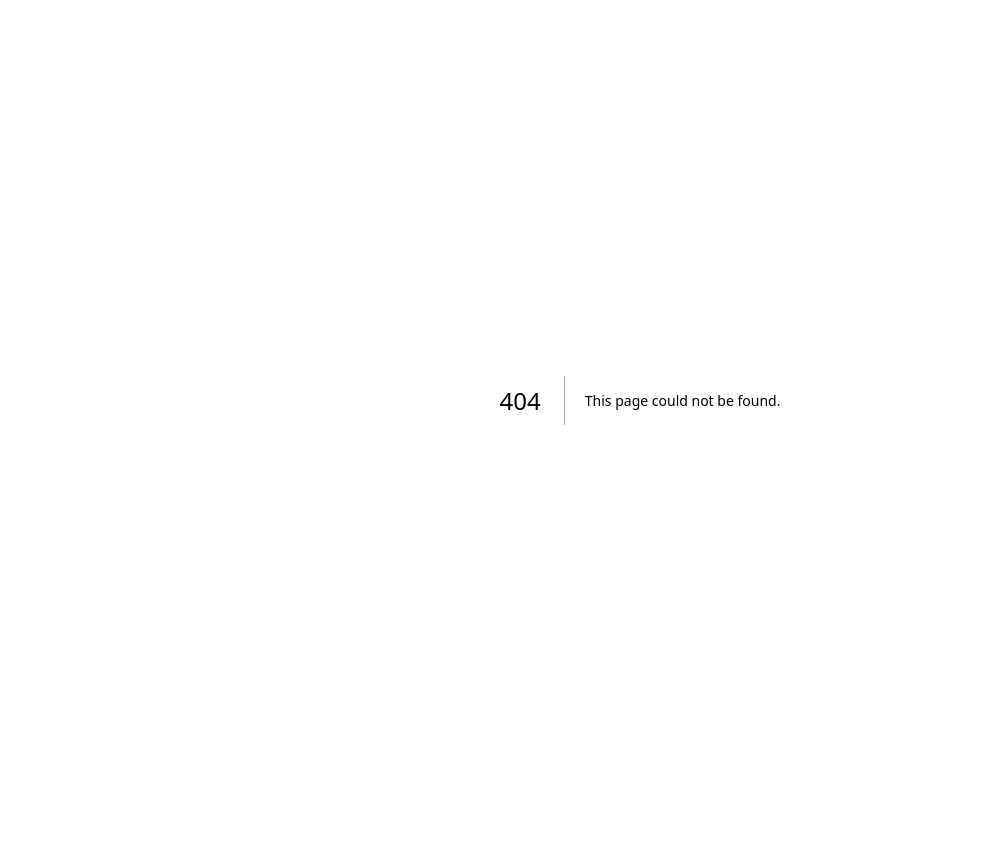
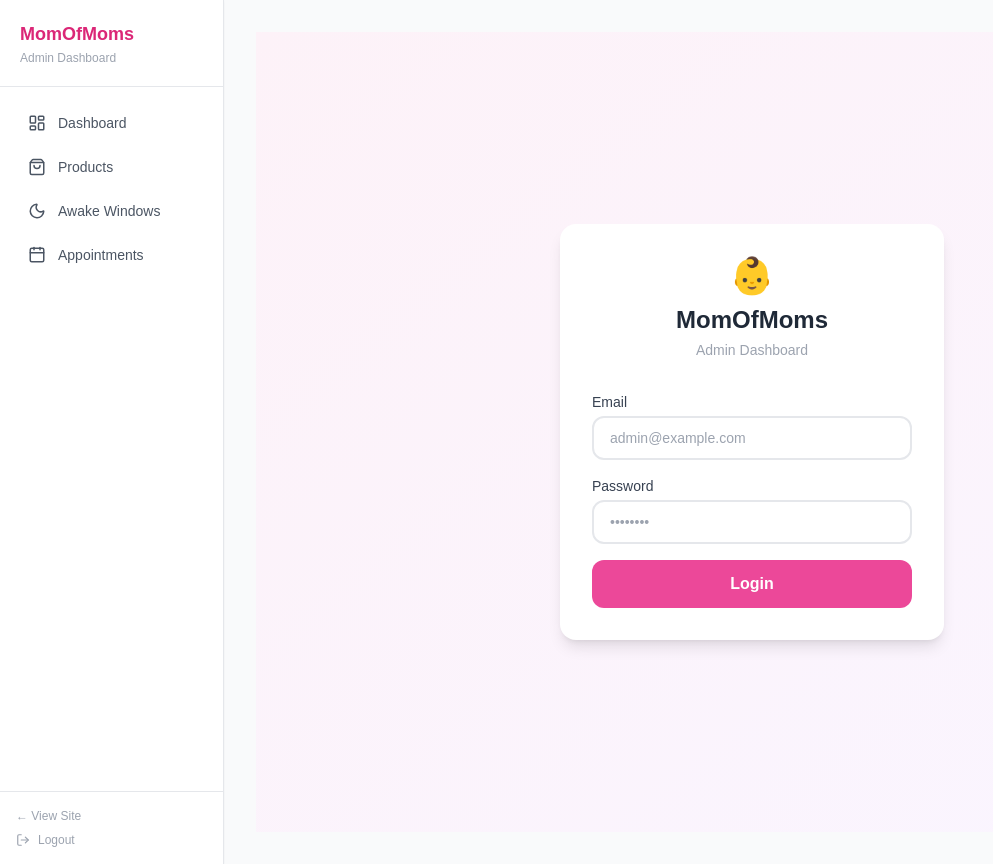
Before and after one commit to ibrahiimalk/momofmoms, a Next.js app: page /admin/login in a window 1280 px wide. Before the commit this address had no page. Shown: the whole page, without its empty margins (0-993 px from the left). Before the commit the page ends 800 px from the top, so only its background shows below. Built offline with nearby package versions, Linux system fonts and the light colour scheme; no server answers.

Commit message:
Add admin login with Supabase Auth + fix RLS policies for authenticated role

```diff
--- /dev/null
+++ b/src/app/admin/LogoutButton.tsx
@@ -0,0 +1,29 @@
+'use client';
+import { createBrowserClient } from '@supabase/ssr';
+import { useRouter } from 'next/navigation';
+import { LogOut } from 'lucide-react';
+
+const supabase = createBrowserClient(
+  process.env.NEXT_PUBLIC_SUPABASE_URL!,
+  process.env.NEXT_PUBLIC_SUPABASE_ANON_KEY!
+);
+
+export default function LogoutButton() {
+  const router = useRouter();
+
+  const handleLogout = async () => {
+    await supabase.auth.signOut();
+    router.push('/admin/login');
+    router.refresh();
+  };
+
+  return (
+    <button
+      onClick={handleLogout}
+      className="flex items-center gap-2 text-xs text-gray-400 hover:text-red-500 transition-colors"
+    >
+      <LogOut size={14} />
+      Logout
+    </button>
+  );
+}
--- a/src/app/admin/appointments/page.tsx
+++ b/src/app/admin/appointments/page.tsx
@@ -1,9 +1,11 @@
 'use client';
 import { useEffect, useState } from 'react';
-import { supabase, Appointment } from '@/lib/supabase';
+import { Appointment } from '@/lib/supabase';
+import { createSupabaseBrowser } from '@/lib/supabase-browser';
 import { Check, X, Clock } from 'lucide-react';
 
 export default function AppointmentsAdmin() {
+  const supabase = createSupabaseBrowser();
   const [appointments, setAppointments] = useState<Appointment[]>([]);
   const [loading, setLoading] = useState(true);
 
--- a/src/app/admin/awake-windows/page.tsx
+++ b/src/app/admin/awake-windows/page.tsx
@@ -1,12 +1,14 @@
 'use client';
 import { useEffect, useState } from 'react';
-import { supabase, AwakeWindow } from '@/lib/supabase';
+import { AwakeWindow } from '@/lib/supabase';
+import { createSupabaseBrowser } from '@/lib/supabase-browser';
 import { Trash2, Edit, Plus, X, Check, GripVertical } from 'lucide-react';
 import Image from 'next/image';
 
 const EMPTY = { label_ar: '', label_en: '', image_url: '', order_index: 0 };
 
 export default function AwakeWindowsAdmin() {
+  const supabase = createSupabaseBrowser();
   const [items, setItems] = useState<AwakeWindow[]>([]);
   const [loading, setLoading] = useState(true);
   const [showForm, setShowForm] = useState(false);
--- a/src/app/admin/layout.tsx
+++ b/src/app/admin/layout.tsx
@@ -1,5 +1,6 @@
 import Link from 'next/link';
 import { ShoppingBag, Moon, Calendar, LayoutDashboard } from 'lucide-react';
+import LogoutButton from './LogoutButton';
 
 export default function AdminLayout({ children }: { children: React.ReactNode }) {
   const navItems = [
@@ -29,8 +30,9 @@ export default function AdminLayout({ children }: { children: React.ReactNode })
             </Link>
           ))}
         </nav>
-        <div className="p-4 border-t">
-          <Link href="/ar" className="text-xs text-gray-400 hover:text-pink-500">← View Site</Link>
+        <div className="p-4 border-t space-y-2">
+          <Link href="/ar" className="block text-xs text-gray-400 hover:text-pink-500">← View Site</Link>
+          <LogoutButton />
         </div>
       </aside>
 
--- /dev/null
+++ b/src/app/admin/login/layout.tsx
@@ -0,0 +1,4 @@
+// Override admin layout for login page — no sidebar
+export default function LoginLayout({ children }: { children: React.ReactNode }) {
+  return <>{children}</>;
+}
--- /dev/null
+++ b/src/app/admin/login/page.tsx
@@ -0,0 +1,83 @@
+'use client';
+import { useState } from 'react';
+import { createBrowserClient } from '@supabase/ssr';
+import { useRouter } from 'next/navigation';
+
+export default function AdminLoginPage() {
+  const router = useRouter();
+  const [email, setEmail] = useState('');
+  const [password, setPassword] = useState('');
+  const [loading, setLoading] = useState(false);
+  const [error, setError] = useState('');
+
+  const supabase = createBrowserClient(
+    process.env.NEXT_PUBLIC_SUPABASE_URL!,
+    process.env.NEXT_PUBLIC_SUPABASE_ANON_KEY!
+  );
+
+  const handleLogin = async (e: React.FormEvent) => {
+    e.preventDefault();
+    setLoading(true);
+    setError('');
+
+    const { error: err } = await supabase.auth.signInWithPassword({ email, password });
+
+    if (err) {
+      setError('Invalid email or password.');
+      setLoading(false);
+      return;
+    }
+
+    router.push('/admin');
+    router.refresh();
+  };
+
+  return (
+    <div className="min-h-screen bg-gradient-to-br from-pink-50 to-purple-50 flex items-center justify-center px-4">
+      <div className="bg-white rounded-2xl shadow-lg p-8 w-full max-w-sm">
+        <div className="text-center mb-8">
+          <div className="text-4xl mb-2">👶</div>
+          <h1 className="text-2xl font-bold text-gray-800">MomOfMoms</h1>
+          <p className="text-gray-400 text-sm mt-1">Admin Dashboard</p>
+        </div>
+
+        <form onSubmit={handleLogin} className="space-y-4">
+          <div>
+            <label className="block text-sm font-medium text-gray-700 mb-1">Email</label>
+            <input
+              type="email"
+              required
+              value={email}
+              onChange={(e) => setEmail(e.target.value)}
+              className="w-full border-2 border-gray-200 rounded-xl px-4 py-2.5 focus:outline-none focus:border-pink-400 text-sm"
+              placeholder="admin@example.com"
+            />
+          </div>
+          <div>
+            <label className="block text-sm font-medium text-gray-700 mb-1">Password</label>
+            <input
+              type="password"
+              required
+              value={password}
+              onChange={(e) => setPassword(e.target.value)}
+              className="w-full border-2 border-gray-200 rounded-xl px-4 py-2.5 focus:outline-none focus:border-pink-400 text-sm"
+              placeholder="••••••••"
+            />
+          </div>
+
+          {error && (
+            <p className="text-red-500 text-sm text-center">{error}</p>
+          )}
+
+          <button
+            type="submit"
+            disabled={loading}
+            className="w-full bg-pink-500 text-white py-3 rounded-xl font-semibold hover:bg-pink-600 transition-colors disabled:opacity-60 mt-2"
+          >
+            {loading ? 'Logging in...' : 'Login'}
+          </button>
+        </form>
+      </div>
+    </div>
+  );
+}
--- a/src/app/admin/products/page.tsx
+++ b/src/app/admin/products/page.tsx
@@ -1,12 +1,14 @@
 'use client';
 import { useEffect, useState } from 'react';
-import { supabase, Product } from '@/lib/supabase';
+import { Product } from '@/lib/supabase';
+import { createSupabaseBrowser } from '@/lib/supabase-browser';
 import { Trash2, Edit, Plus, X, Check } from 'lucide-react';
 import Image from 'next/image';
 
 const EMPTY_FORM = { name_ar: '', name_en: '', price: '', category: '', image_url: '', in_stock: true };
 
 export default function ProductsAdmin() {
+  const supabase = createSupabaseBrowser();
   const [products, setProducts] = useState<Product[]>([]);
   const [loading, setLoading] = useState(true);
   const [showForm, setShowForm] = useState(false);
--- /dev/null
+++ b/src/lib/supabase-browser.ts
@@ -0,0 +1,7 @@
+import { createBrowserClient } from '@supabase/ssr';
+
+export const createSupabaseBrowser = () =>
+  createBrowserClient(
+    process.env.NEXT_PUBLIC_SUPABASE_URL!,
+    process.env.NEXT_PUBLIC_SUPABASE_ANON_KEY!
+  );
```
Also changed, not shown: src/lib/supabase-server.ts (added, +24 -0 lines), src/middleware.ts (+35 -7 lines).
